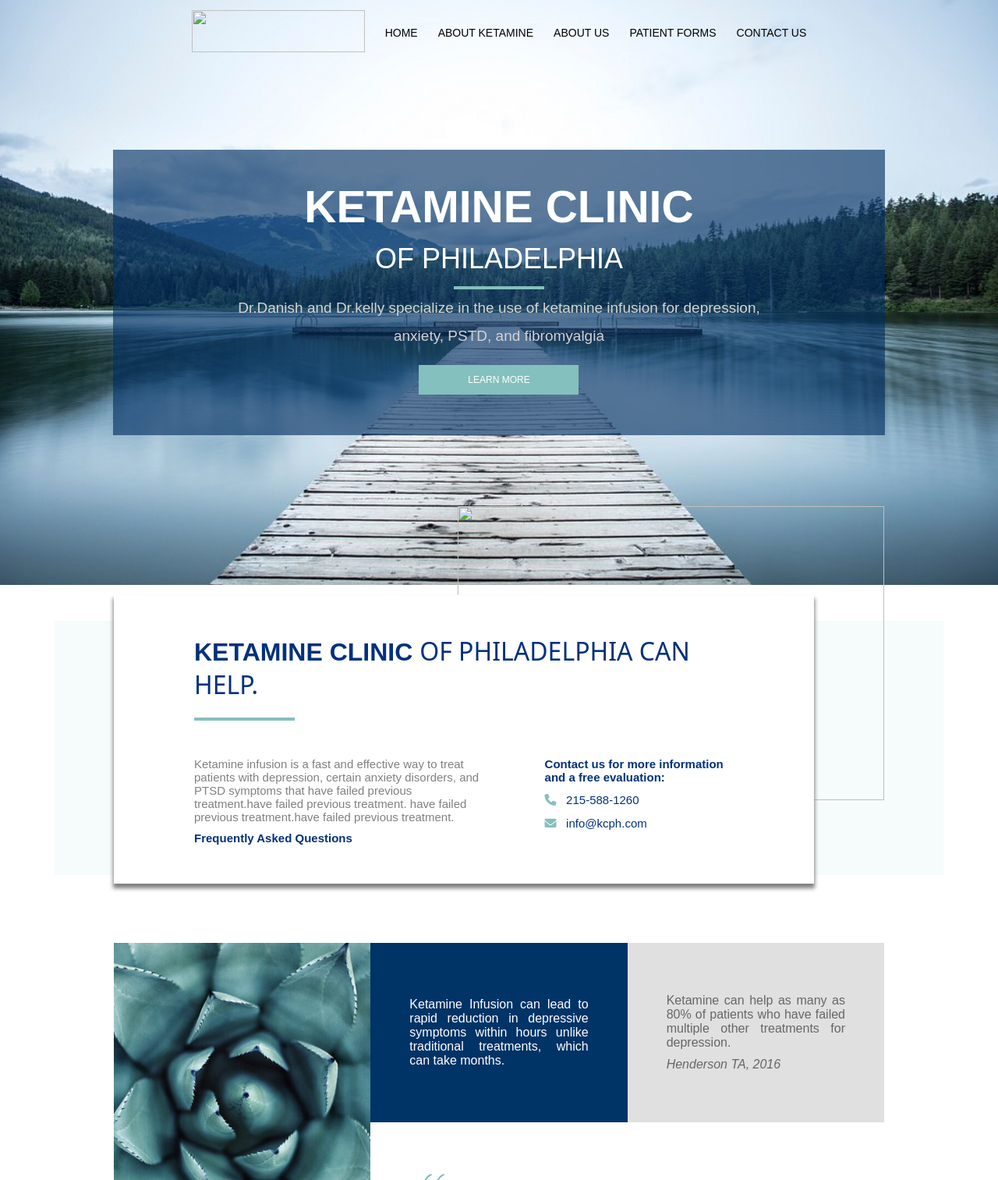
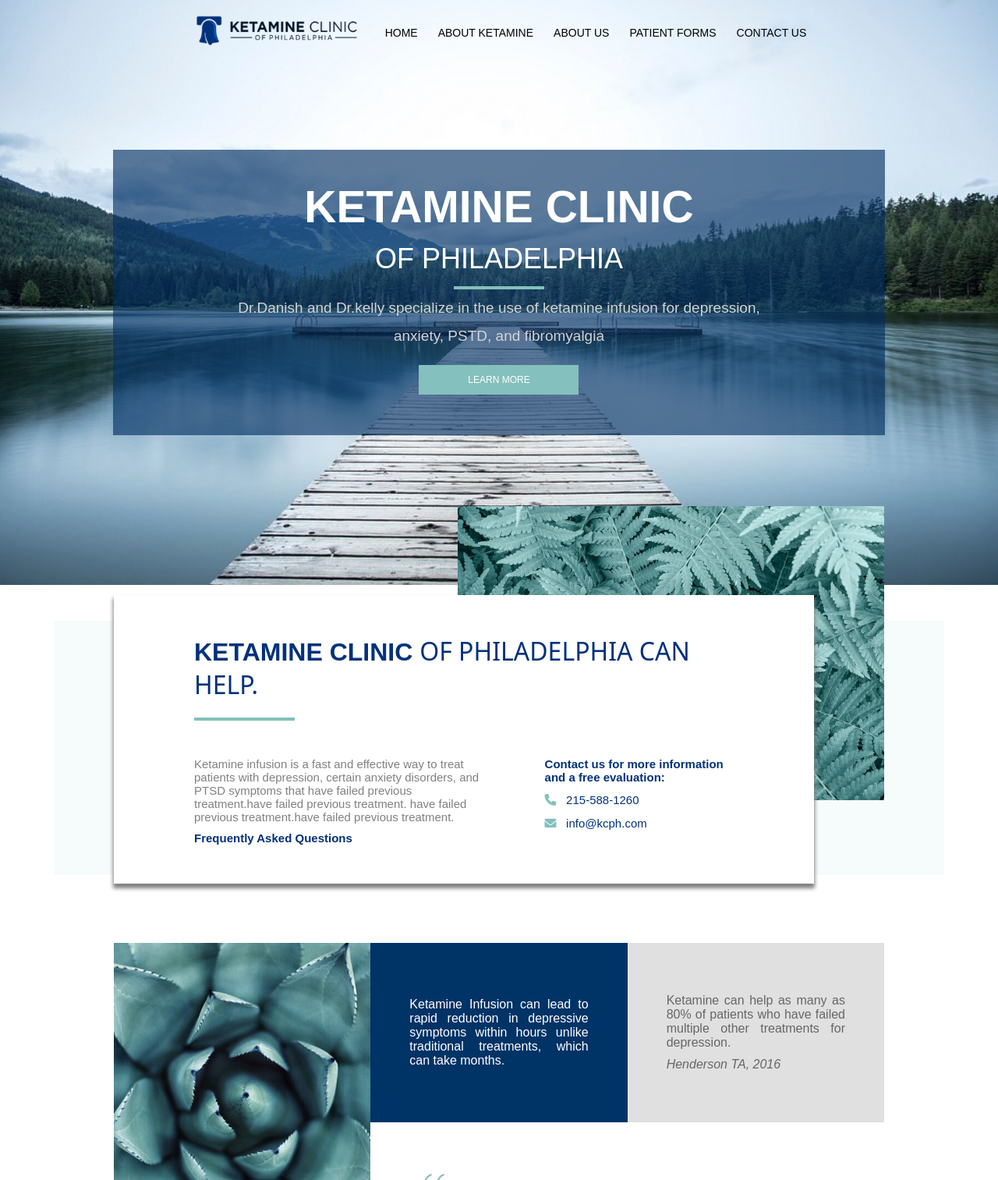
Before and after one commit to mudassirofficial1/Responsive-Ketamine-Clinic-Website-, a plain HTML site: page index.html in a window 1280 px wide. Shown: the top 1513 px of the page at 78% size. Drawn offline with Linux system fonts and the light colour scheme; the site is published under a folder, as on GitHub Pages, so addresses that start at the root find nothing.

Commit message:
Update index.html

```diff
--- a/index.html
+++ b/index.html
@@ -13,7 +13,7 @@
 <div class="bg-img">
   <div class="container">
     <div class="topnav">
-      <a href="#"><img src="/images/logo.png"></a>
+      <a href="#"><img src="images/logo.png"></a>
       <a href="#">HOME</a>
       <a href="#">ABOUT KETAMINE</a>
       <a href="#">ABOUT US</a>
@@ -37,7 +37,7 @@
 <div class="Clinic">
     <div class="Clinic1">
 <div class="flower">
-<img src="/images/fern-leaves-close-up-as-background-tidewater-green-color-trend_335004-210.jpg">
+<img src="images/fern-leaves-close-up-as-background-tidewater-green-color-trend_335004-210.jpg">
 </div>
 <section class="info">
   <div class="Clinic11" style="float: left; padding: 50px 103px; width: 70%;">
```
